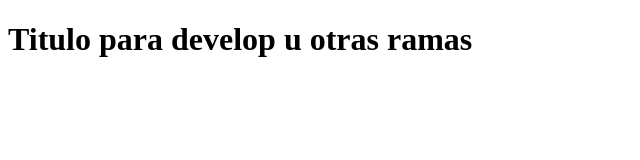
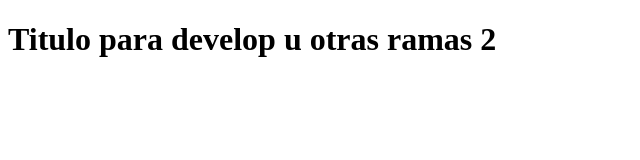
Before and after one commit to cybershibo/gittrain, a plain HTML site: page index.html in a window 1280 px wide. Shown: the full height of the page, 0-640 px from the left. Drawn offline with Linux system fonts and the light colour scheme.

Commit message:
Cambio en titulo

```diff
--- a/index.html
+++ b/index.html
@@ -6,6 +6,6 @@
     <title>Document</title>
 </head>
 <body>
-    <h1>Titulo para develop u otras ramas</h1>
+    <h1>Titulo para develop u otras ramas 2</h1>
 </body>
 </html>
```
